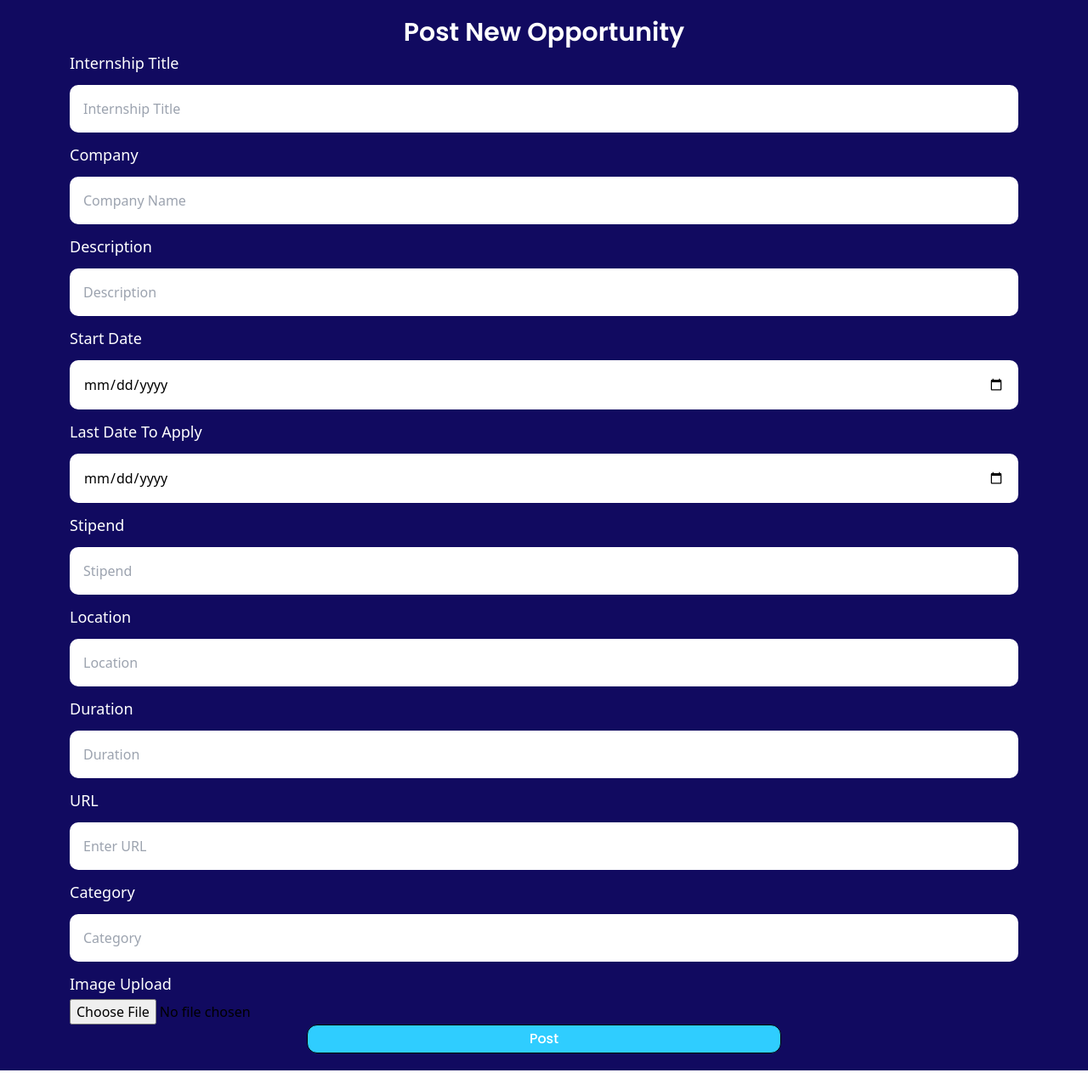
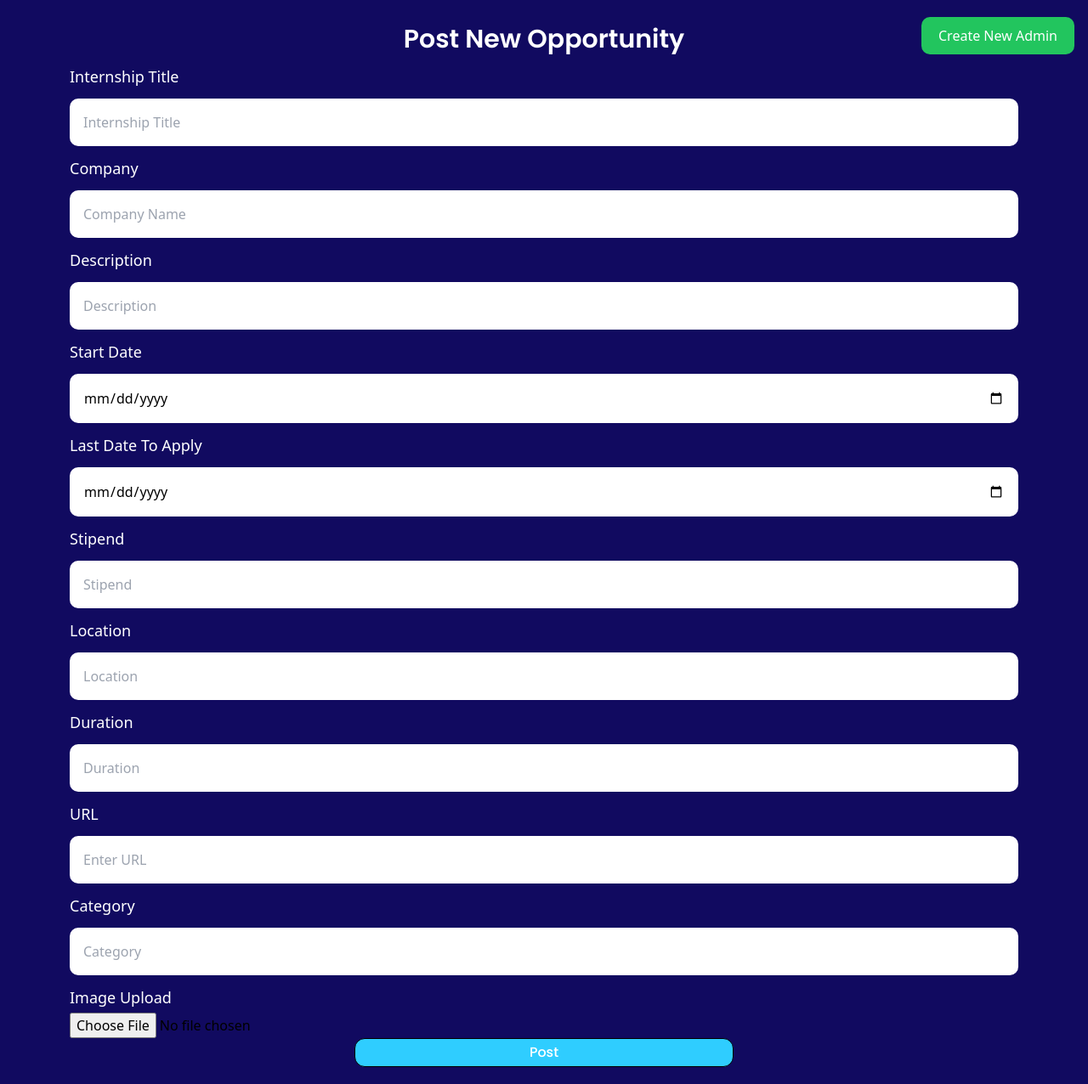
Before and after one commit to imabhinavawasthi/frontend-opportunity-crackdsa, a React (Create React App) app: page /newpost in a window 1280 px wide. Shown: the whole page at 85% size. Built offline with nearby package versions, Linux system fonts and the light colour scheme; no server answers.

Commit message:
Create New Admin

```diff
--- a/src/components/Form.js
+++ b/src/components/Form.js
@@ -3,7 +3,8 @@ import React from 'react'
 const Form = () => {
   return (
     <div className='bg-[#110A60] text-white min-h-screen p-5 flex flex-col items-center min-w-full'>
-            <h2 className="text-3xl  font-semibold font-Poppins">Post New Opportunity</h2>
+            <div className='flex flex-col lg:flex-row'><h2 className="text-3xl  font-semibold font-Poppins my-2">Post New Opportunity</h2>
+            <button className='bg-green-500 lg:absolute right-0 mr-4'>Create New Admin</button></div>
             <div className="flex flex-col w-[90%]">
                 <label htmlFor="title" className='text-lg'>Internship Title</label>
                 <input className="inp"  type="text" placeholder="Internship Title" id="title" name="title" />
@@ -27,7 +28,7 @@ const Form = () => {
                 <input className="inp" type="text" placeholder="Category" id="tags" name="tags" />
                 <label  htmlFor="file" className='text-lg'>Image Upload</label>
                 <input className="text-black" type="file" id="file" name="file" />
-                <button className="bg-[#2FCDFF] border-black border border-solid rounded-xl px-4 py-1 font-Poppins mx-[25%]  active:scale-105" >Post</button>
+                <button className="bg-[#2FCDFF] border-black border border-solid rounded-xl px-4 py-1 font-Poppins mx-[30%]  active:scale-105" >Post</button>
             </div>
     </div>
   )
```
